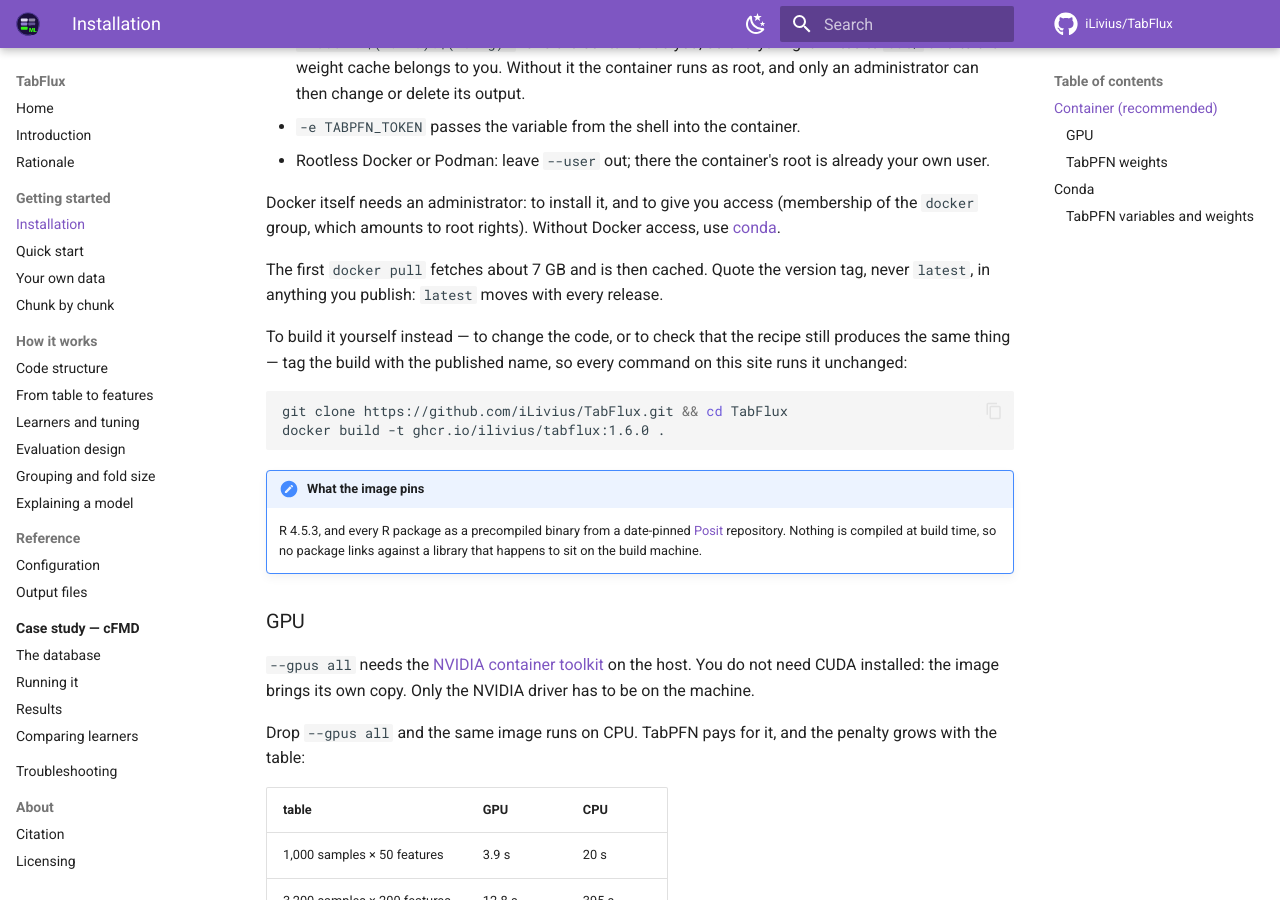
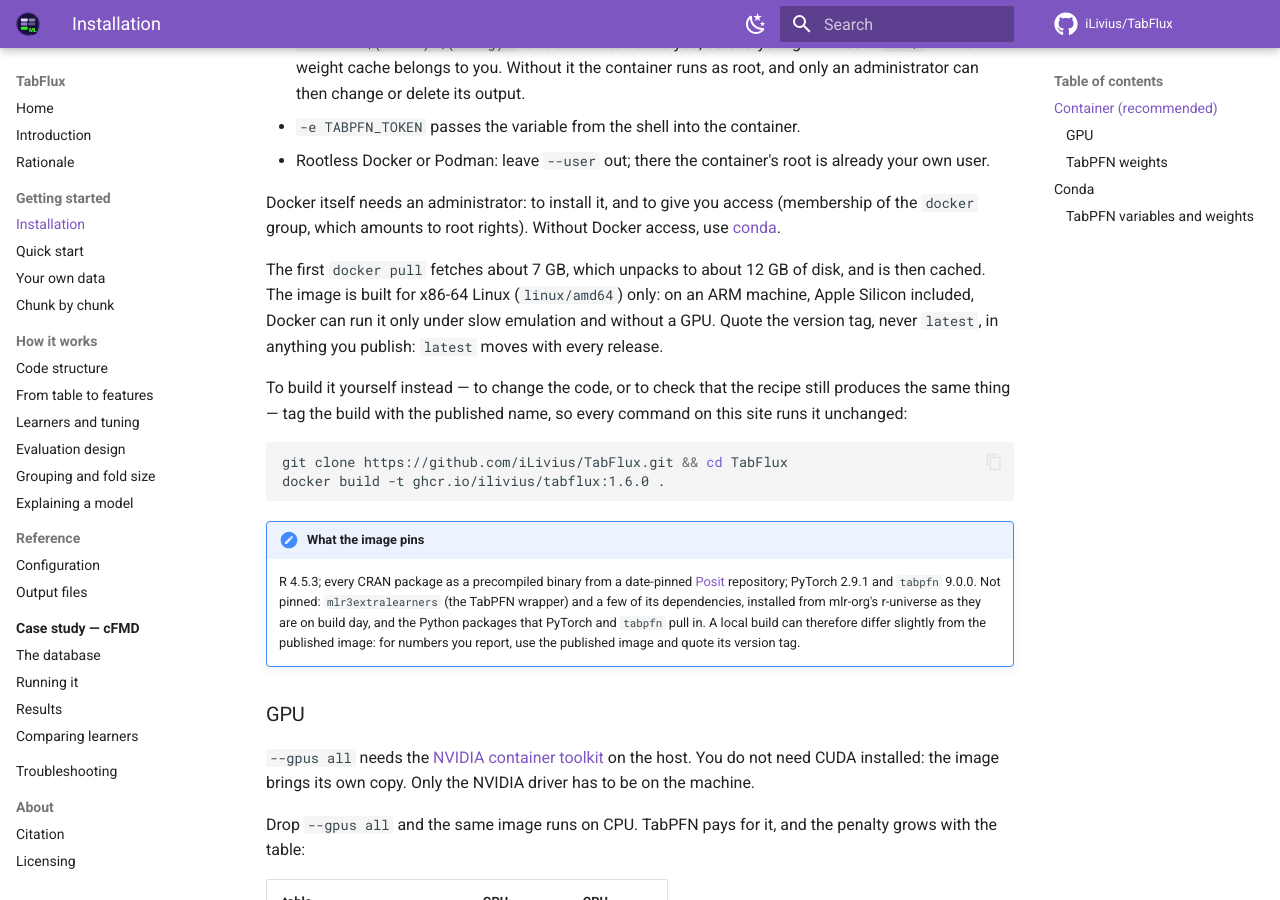
Before and after one commit to iLivius/TabFlux, an MkDocs documentation site: the page built from docs/getting-started/installation.md, in a window 1280 px wide and 900 px high, scrolled down 666 px. Built offline with MkDocs 1.6.1 and Material for MkDocs 9.7.7, drawn with Linux system fonts in a browser that asks for light colours; comment, search, counter and statistics services are not loaded.

Commit message:
Release 1.6.0 metadata: image labels, citation note, accurate docs
- Image labels name TabFlux instead of the rocker base image, whose
  description the package page showed.
- Release date 2026-09-29. The CITATION.cff message no longer announces
  a DOI to come: Zenodo shows it on the DOI page itself.
- Docs and comments corrected: what the image pins and what it does not,
  the linux/amd64 platform and disk size, what an empty output.dir does
  with --user, the permissions the docs job requests itself, and the
  runner disk space.

Metadata and text only; the software in the image is unchanged.

Co-Authored-By: Claude Opus 5.5 (1M context) <noreply@anthropic.com>

```diff
--- a/docs/getting-started/installation.md
+++ b/docs/getting-started/installation.md
@@ -36,8 +36,11 @@ Docker itself needs an administrator: to install it, and to give you access (mem
 of the `docker` group, which amounts to root rights). Without Docker access, use
 [conda](#conda).
 
-The first `docker pull` fetches about 7 GB and is then cached. Quote the version tag,
-never `latest`, in anything you publish: `latest` moves with every release.
+The first `docker pull` fetches about 7 GB, which unpacks to about 12 GB of disk, and is
+then cached. The image is built for x86-64 Linux (`linux/amd64`) only: on an ARM
+machine, Apple Silicon included, Docker can run it only under slow emulation and without
+a GPU. Quote the version tag, never `latest`, in anything you publish: `latest` moves
+with every release.
 
 To build it yourself instead — to change the code, or to check that the recipe still
 produces the same thing — tag the build with the published name, so every command on
@@ -50,10 +53,13 @@ docker build -t ghcr.io/ilivius/tabflux:1.6.0 .
 
 !!! note "What the image pins"
 
-    R 4.5.3, and every R package as a precompiled binary from a date-pinned
-    [Posit](https://packagemanager.posit.co) repository. Nothing is compiled at build
-    time, so no package links against a library that happens to sit on the build
-    machine.
+    R 4.5.3; every CRAN package as a precompiled binary from a date-pinned
+    [Posit](https://packagemanager.posit.co) repository; PyTorch 2.9.1 and `tabpfn`
+    9.0.0. Not pinned: `mlr3extralearners` (the TabPFN wrapper) and a few of its
+    dependencies, installed from mlr-org's r-universe as they are on build day, and the
+    Python packages that PyTorch and `tabpfn` pull in. A local build can therefore
+    differ slightly from the published image: for numbers you report, use the published
+    image and quote its version tag.
 
 ### GPU
 
```
Also changed, not shown: CHANGELOG.md (+3 -1 lines), README.md (+1 -1 lines), config.yaml (+4 -3 lines), docs/getting-started/quick-start.md (+3 -2 lines), docs/reference/configuration.md (+1 -1 lines), 4 other files.
